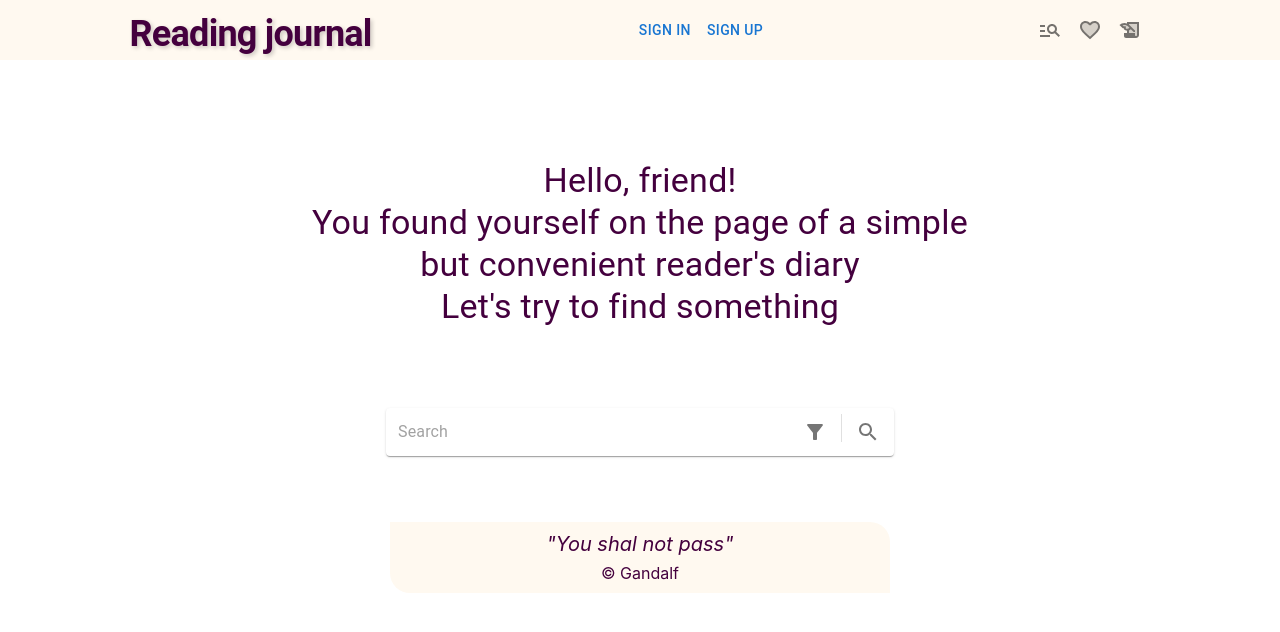
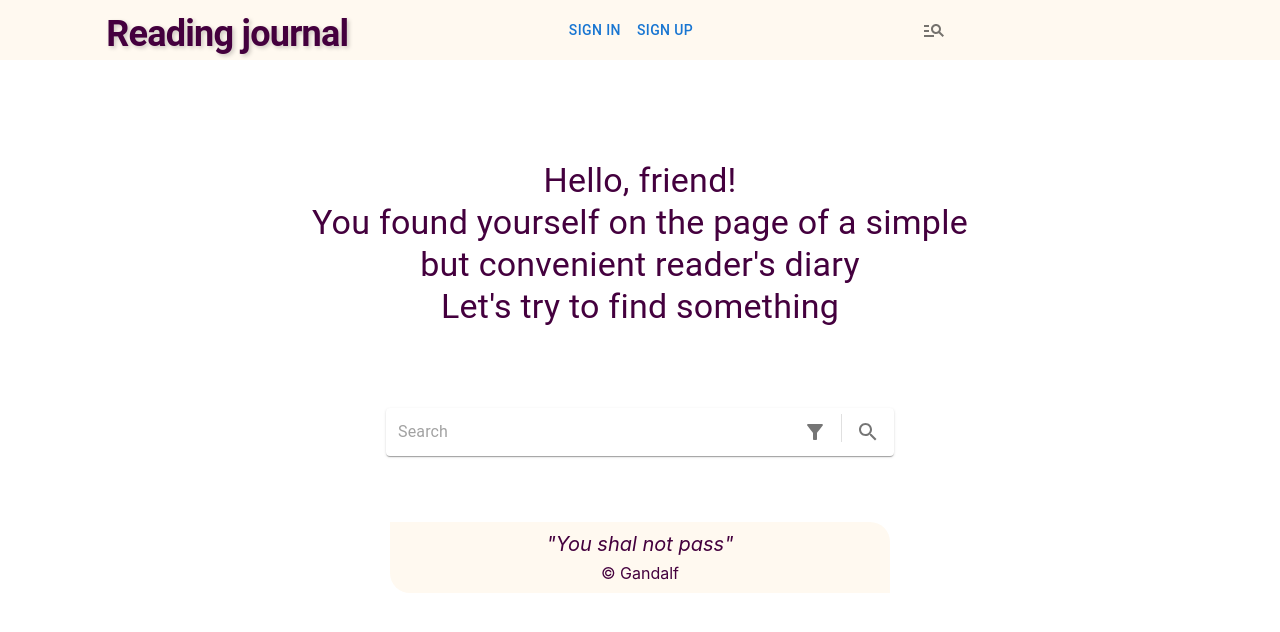
Before and after one commit to liberlunum/reading-journal, a React (Create React App) app: page / in a window 1280 px wide. Shown: the top 632 px of the page. Built offline with nearby package versions, Linux system fonts and the light colour scheme; no server answers.

Commit message:
fix style

```diff
--- a/src/components/header/Header.tsx
+++ b/src/components/header/Header.tsx
@@ -47,7 +47,7 @@ function Header() {
           </>
         )}
       </div>
-      <div className={styles.iconContainer}>
+      <div className={styles.iconContainer} style={{ minWidth: 260 }}>
         {logInCheck && <p>{logInCheck.login}</p>}
 
         <NavLink to="/search">
@@ -57,7 +57,8 @@ function Header() {
             </IconButton>
           </Tooltip>
         </NavLink>
-
+        {logInCheck && (
+          <>
             <Link to="/favorites">
               <Tooltip title="Favorites">
                 <IconButton aria-label="add to favorites">
@@ -73,8 +74,6 @@ function Header() {
                 </IconButton>
               </Tooltip>
             </Link>
-
-        {logInCheck && (
             <Link to="/">
               <Tooltip title="Logout">
                 <IconButton
@@ -87,6 +86,7 @@ function Header() {
                 </IconButton>
               </Tooltip>
             </Link>
+          </>
         )}
       </div>
     </div>
```
Lines whose indentation alone changed are shown as unchanged.
